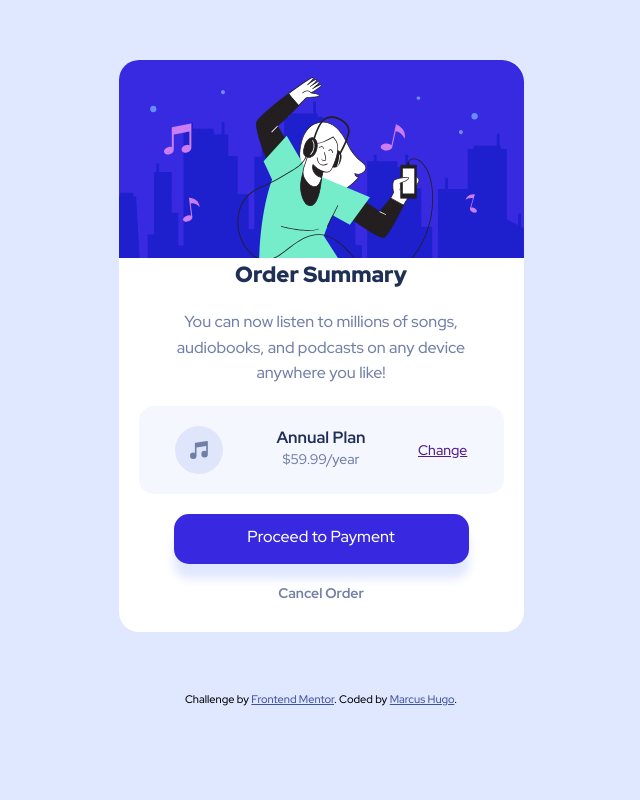
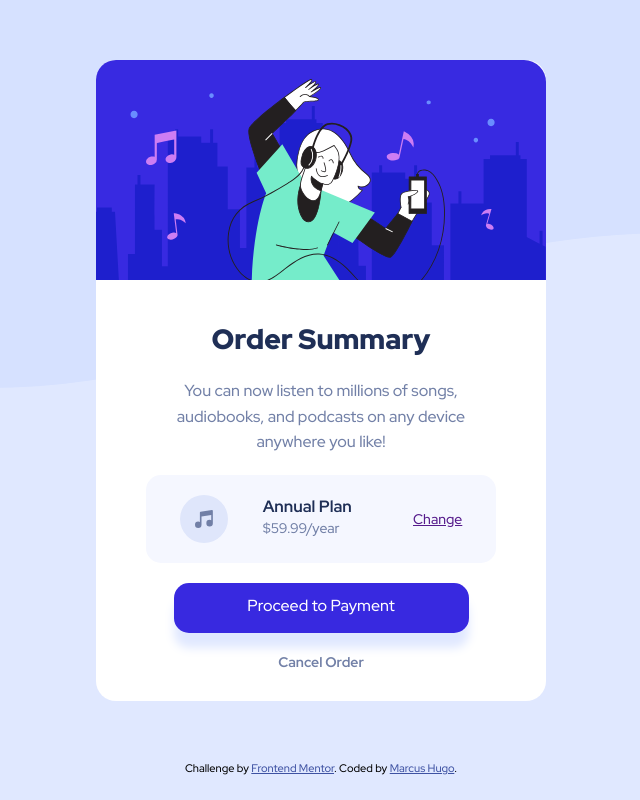
Before and after one commit to marcus-hugo/order-summary-component-main, a plain HTML site: page index.html in a window 1280 px wide. Shown: the whole page, without its empty margins (319-959 px from the left). Drawn offline with Linux system fonts and the light colour scheme.

Commit message:
updated scss

```diff
--- a/style.scss
+++ b/style.scss
@@ -19,6 +19,8 @@ $dark-blue: hsl(223, 47%, 23%);
 
 body {
   background-color: $pale-blue;
+  background-image: url(images/pattern-background-mobile.svg);
+  background-repeat: no-repeat;
   display: flex;
   flex-direction: column;
   justify-content: flex-start;
@@ -125,6 +127,38 @@ main {
   }
 }
 
+@media (min-width: 376px) {
+  body {
+    background-image: url(images/pattern-background-desktop.svg);
+    background-size: contain;
+    max-width: 1440px;
+  }
+  main h1 {
+    margin-top: 40px;
+    font-size: 28px;
+  }
+  main p {
+    margin-left: 50px;
+    margin-right: 50px;
+  }
+  main {
+    max-width: 450px;
+  }
+  main .hero-container {
+    height: 220px;
+  }
+  main .plan-container {
+    margin-left: 50px;
+    margin-right: 50px;
+  }
+  h3 {
+    justify-self: start;
+  }
+  span {
+    justify-self: start;
+  }
+}
+
 // Footer
 .attribution {
   font-size: 11px;
```
Also changed, not shown: style.css, 1 other file.
